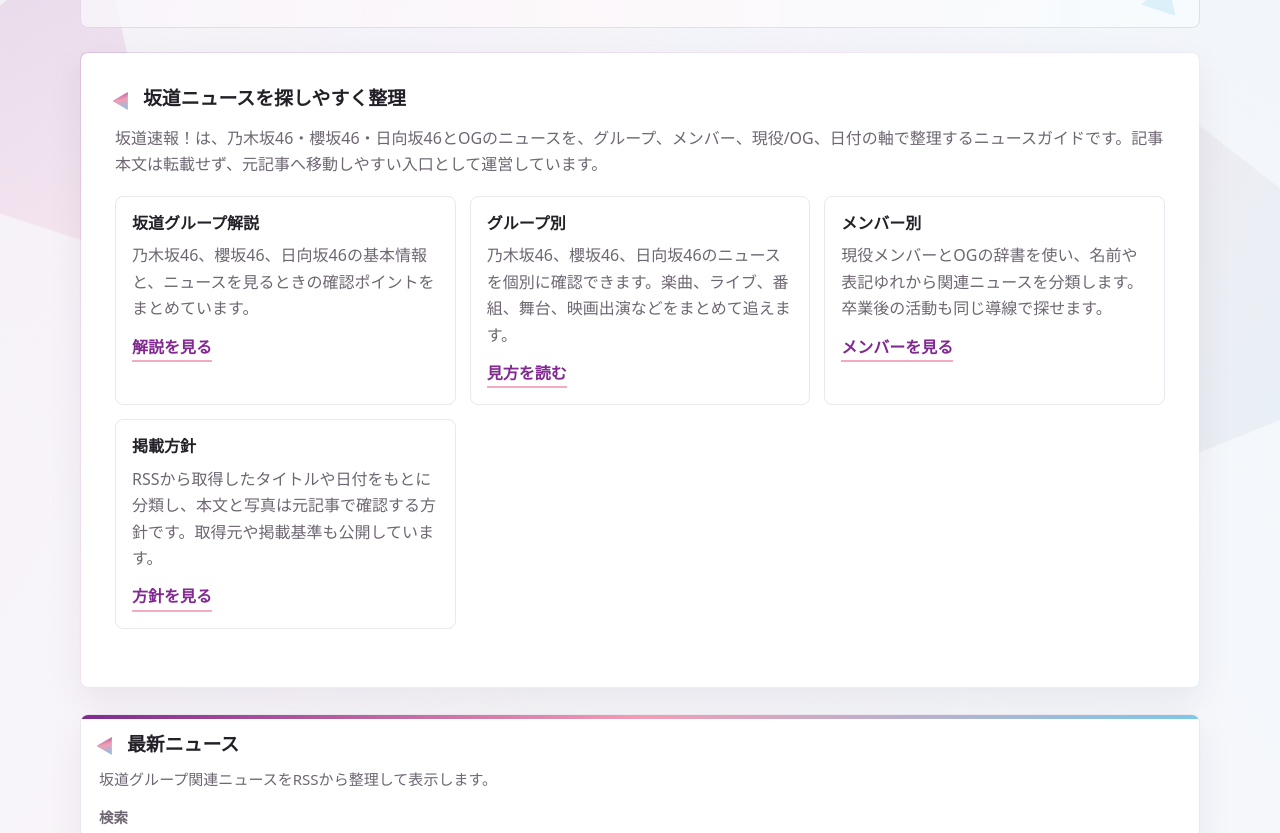
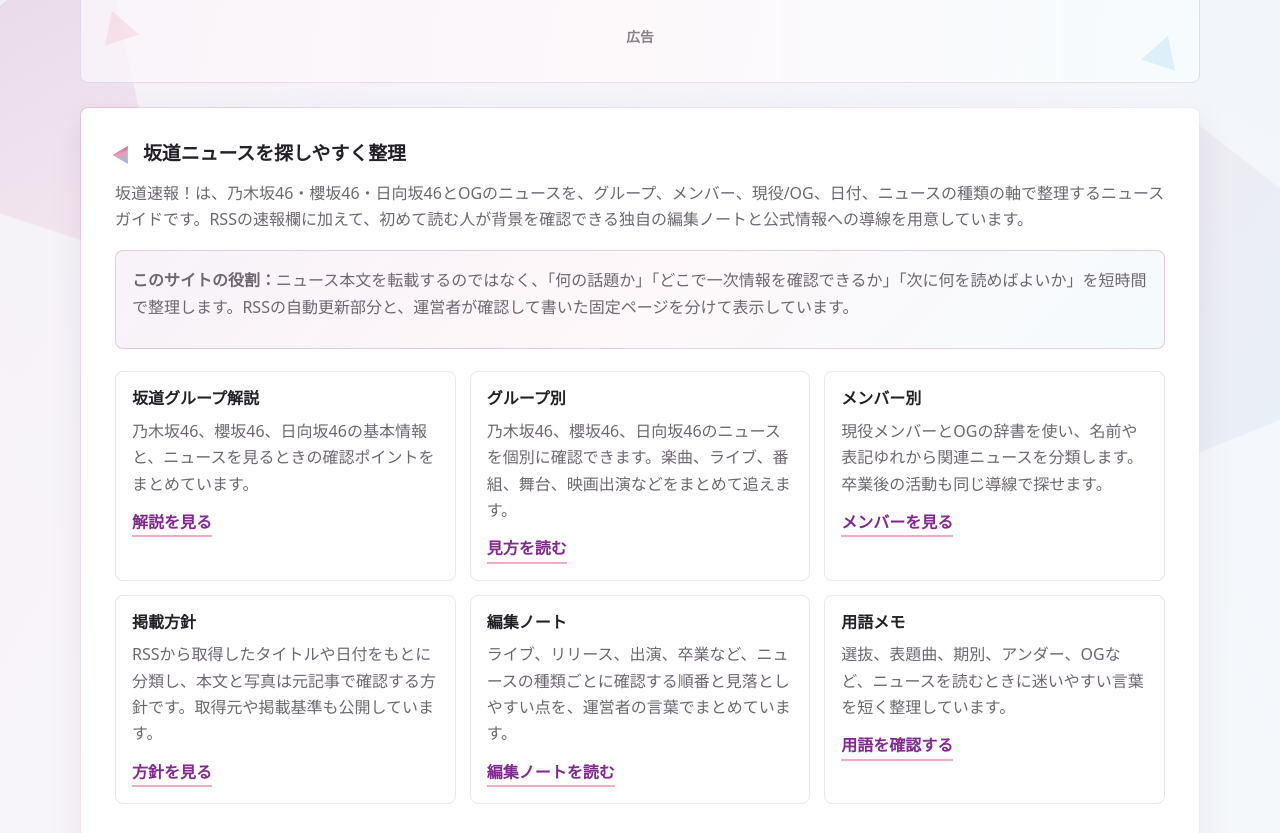
Before and after one commit to matsuiyutaka0619-gif/sakamichi-sokuho, a website: page 坂道速報！/index.html in a window 1280 px wide. Shown: the part 260-1093 px from the top of the page. Drawn offline with Linux system fonts and the light colour scheme.

Commit message:
Expand AdSense content and editorial guides

```diff
--- a/坂道速報！/index.html
+++ b/坂道速報！/index.html
@@ -3,9 +3,13 @@
   <head>
     <meta charset="utf-8">
     <meta name="viewport" content="width=device-width, initial-scale=1">
-    <meta name="description" content="乃木坂46・櫻坂46・日向坂46とOGのニュースをRSSから整理する坂道専門ニュースまとめ。">
+    <meta name="description" content="乃木坂46・櫻坂46・日向坂46とOGのニュースを、独自の編集ノートと公式情報への導線つきで整理する坂道ニュースガイド。">
     <title>坂道速報！</title>
+    <link rel="canonical" href="https://sakamichi-sokuho.pages.dev/">
     <link rel="stylesheet" href="./styles.css">
+    <script type="application/ld+json">
+      {"@context":"https://schema.org","@type":"WebSite","name":"坂道速報！","url":"https://sakamichi-sokuho.pages.dev/","description":"坂道グループのニュースを、独自の編集ノートと公式情報への導線つきで整理するニュースガイド。","inLanguage":"ja"}
+    </script>
     <script async src="https://pagead2.googlesyndication.com/pagead/js/adsbygoogle.js?client=ca-pub-8002455848254296" crossorigin="anonymous"></script>
   </head>
   <body>
@@ -27,6 +31,7 @@
           <a class="nav-chip archive" href="./weekly/">週間</a>
           <a class="nav-chip archive" href="./members/">メンバー</a>
           <a class="nav-chip archive" href="./links/">公式リンク</a>
+          <a class="nav-chip archive" href="./editorial/">編集ノート</a>
         </nav>
       </div>
     </header>
@@ -41,7 +46,10 @@
           <span class="heading-mark" aria-hidden="true"></span>
           <h1>坂道ニュースを探しやすく整理</h1>
         </div>
-        <p>坂道速報！は、乃木坂46・櫻坂46・日向坂46とOGのニュースを、グループ、メンバー、現役/OG、日付の軸で整理するニュースガイドです。記事本文は転載せず、元記事へ移動しやすい入口として運営しています。</p>
+        <p>坂道速報！は、乃木坂46・櫻坂46・日向坂46とOGのニュースを、グループ、メンバー、現役/OG、日付、ニュースの種類の軸で整理するニュースガイドです。RSSの速報欄に加えて、初めて読む人が背景を確認できる独自の編集ノートと公式情報への導線を用意しています。</p>
+        <div class="callout">
+          <p><strong>このサイトの役割：</strong>ニュース本文を転載するのではなく、「何の話題か」「どこで一次情報を確認できるか」「次に何を読めばよいか」を短時間で整理します。RSSの自動更新部分と、運営者が確認して書いた固定ページを分けて表示しています。</p>
+        </div>
         <div class="content-grid">
           <section class="content-card">
             <h2>坂道グループ解説</h2>
@@ -62,6 +70,16 @@
             <h2>掲載方針</h2>
             <p>RSSから取得したタイトルや日付をもとに分類し、本文と写真は元記事で確認する方針です。取得元や掲載基準も公開しています。</p>
             <a class="read-link" href="./policy/">方針を見る</a>
+          </section>
+          <section class="content-card">
+            <h2>編集ノート</h2>
+            <p>ライブ、リリース、出演、卒業など、ニュースの種類ごとに確認する順番と見落としやすい点を、運営者の言葉でまとめています。</p>
+            <a class="read-link" href="./editorial/">編集ノートを読む</a>
+          </section>
+          <section class="content-card">
+            <h2>用語メモ</h2>
+            <p>選抜、表題曲、期別、アンダー、OGなど、ニュースを読むときに迷いやすい言葉を短く整理しています。</p>
+            <a class="read-link" href="./glossary/">用語を確認する</a>
           </section>
         </div>
       </section>
@@ -103,8 +121,10 @@
         <a href="./policy/">RSS取得・掲載方針</a>
         <a href="./contact/">お問い合わせ</a>
         <a href="./privacy/">プライバシーポリシー</a>
+        <a href="./editorial/">編集ノート</a>
+        <a href="./glossary/">用語メモ</a>
       </nav>
-      <p>記事タイトルとリンクは各ニュース提供元のRSSをもとに表示しています。本文は転載せず、元記事へのリンクを掲載します。</p>
+      <p>記事タイトルとリンクは各ニュース提供元のRSSをもとに表示しています。本文は転載せず、元記事へのリンクを掲載します。固定ページの最終更新: 2026年8月10日。</p>
     </footer>
 
     <template id="articleTemplate">
```
